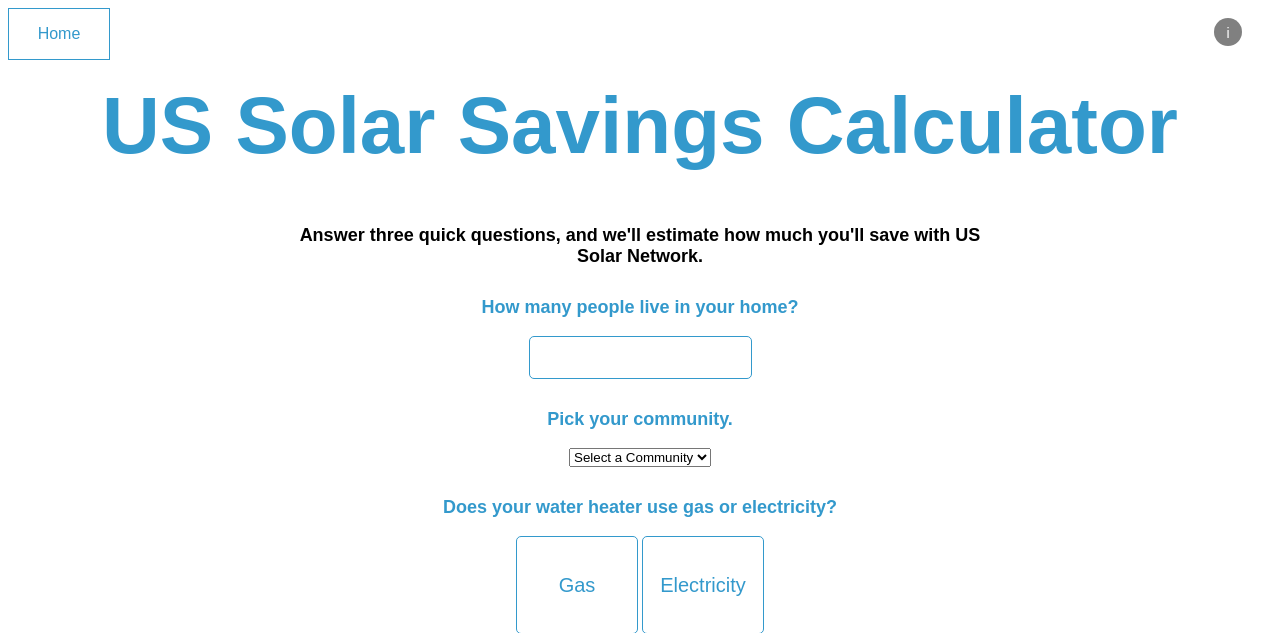
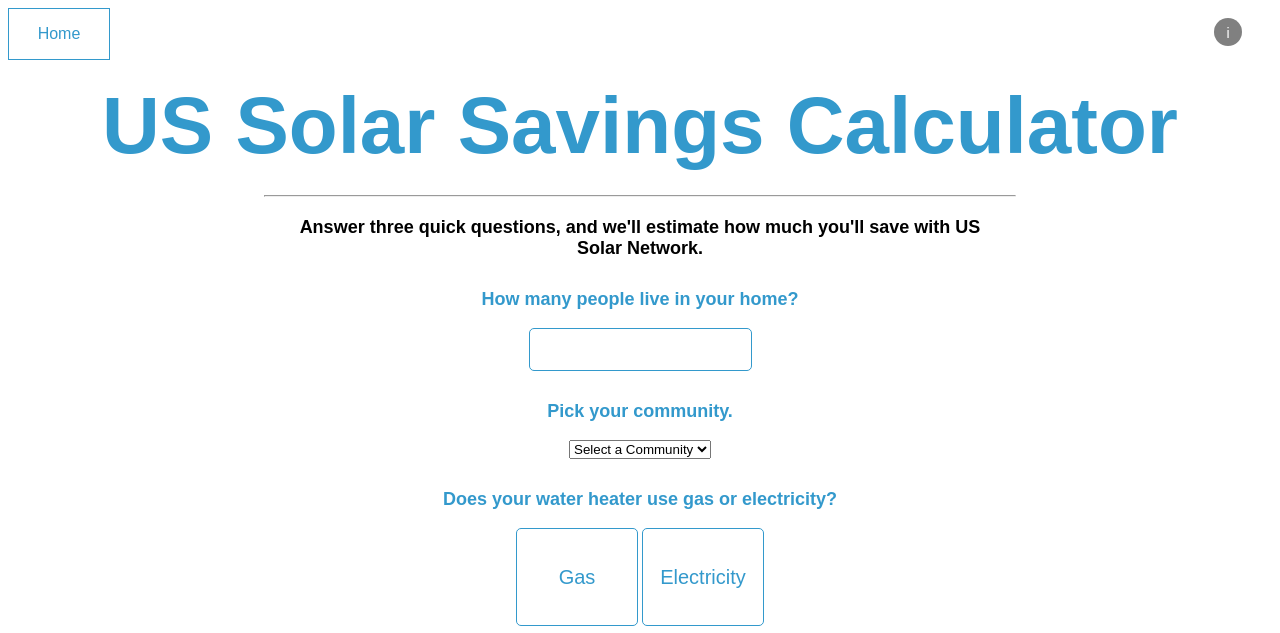
Before and after one commit to claytongentry/Savings-Calculator, a PHP site: page / in a window 1280 px wide. Shown: the top 633 px of the page. Run offline with PHP 8.4, Linux system fonts and the light colour scheme; some libraries are stand-ins or nearby versions.

Commit message:
Horizontal rule added

```diff
--- a/index.php
+++ b/index.php
@@ -29,6 +29,7 @@
         <div id = "title">
             <h1>US Solar Savings Calculator</h1>
         </div>
+        <hr/>
             <div id = "formDiv">
                 <h4>Answer three quick questions, and we'll estimate how much you'll save with US Solar Network.</h4>
                 <form id = "questionForm">
--- a/styles.css
+++ b/styles.css
@@ -4,6 +4,13 @@ html, body {
 
 a {
   text-decoration: none;
+}
+
+hr {
+  margin-top: -30px;
+  margin-left: auto;
+  margin-right: auto;
+  width: 750px;
 }
 
 .mobile-break {
```
